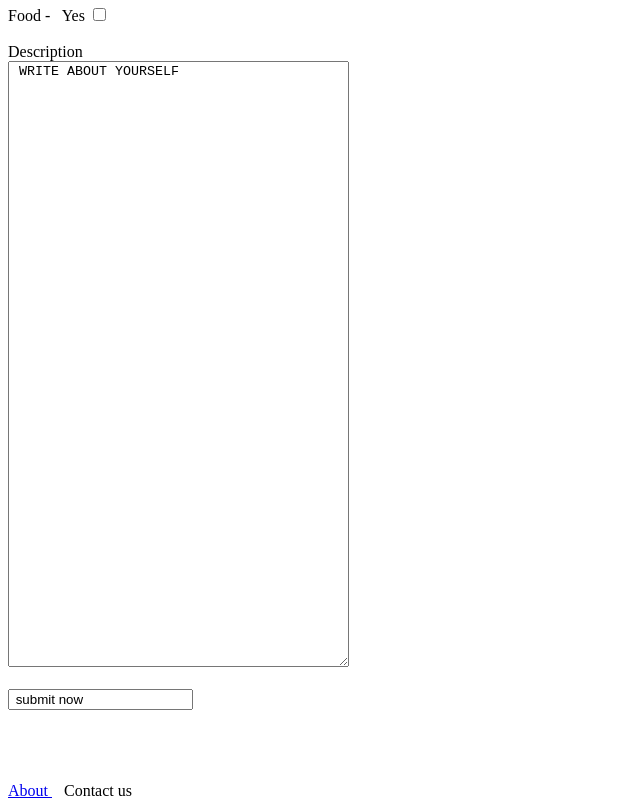
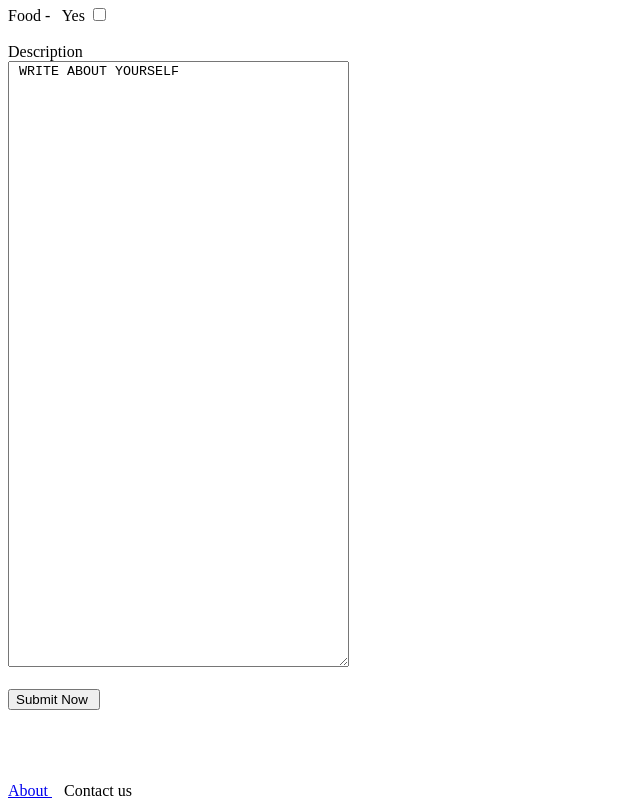
Before and after one commit to Kejdhruv/Mountains_Wiki_Clone, a plain HTML site: page index.html in a window 1280 px wide. Shown: the part 4094-4894 px from the top of the page, without its empty margins (0-640 px from the left). Drawn offline with Linux system fonts and the light colour scheme.

Commit message:
Modifications pt 2

```diff
--- a/index.html
+++ b/index.html
@@ -4,8 +4,10 @@
 <head>
   <meta charset="utf-8">
   <meta name="viewport" content="width=device-width">
-  <title>replit</title>
+  <title>Mountains </title>
+  <meta name="description" content = " A small wiki about basics of mountains " >
   <link href="style.css" rel="stylesheet" type="text/css" />
+  <link rel= "shortcut icon " href = https://cdn.vectorstock.com/i/1000x1000/76/63/mountains-icon-isolated-on-white-background-vector-23367663.webp type= "image/x-icon" >
 </head>
 
 <body>
@@ -177,7 +179,7 @@ The effect of the climate on the ecology at an elevation can be largely captured
               </div>
               <br>
               <div>
-                 <input type="submit "  value=' submit now ' >
+                 <input type= "submit" value = 'Submit Now ' >
               </div>
               </aside>
             </div>
```
